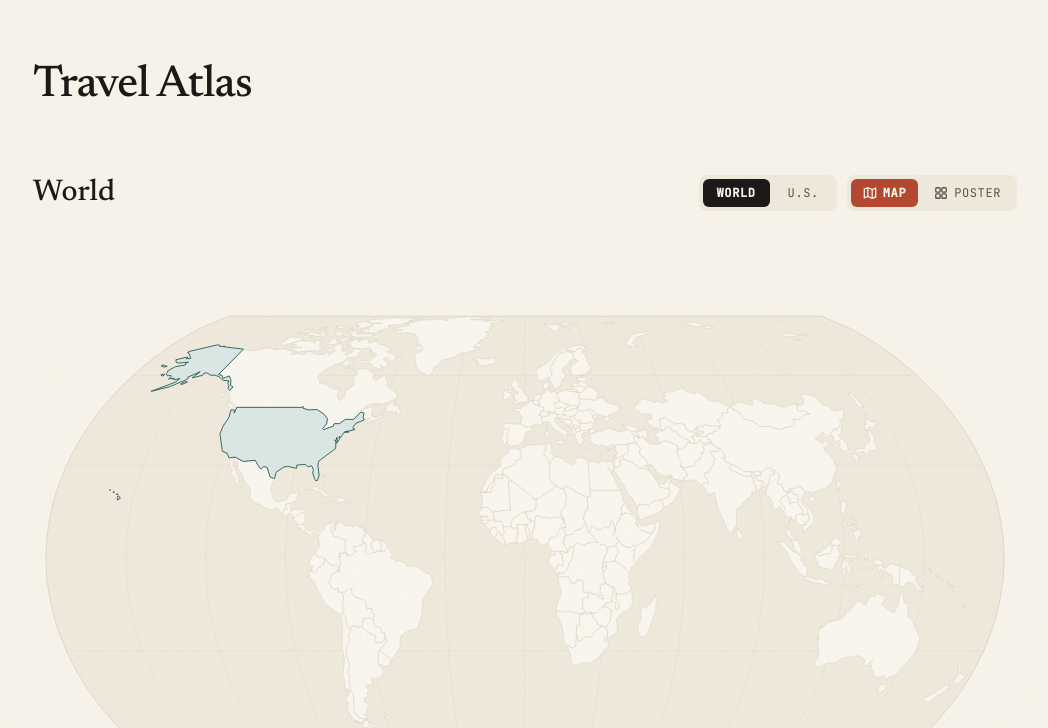
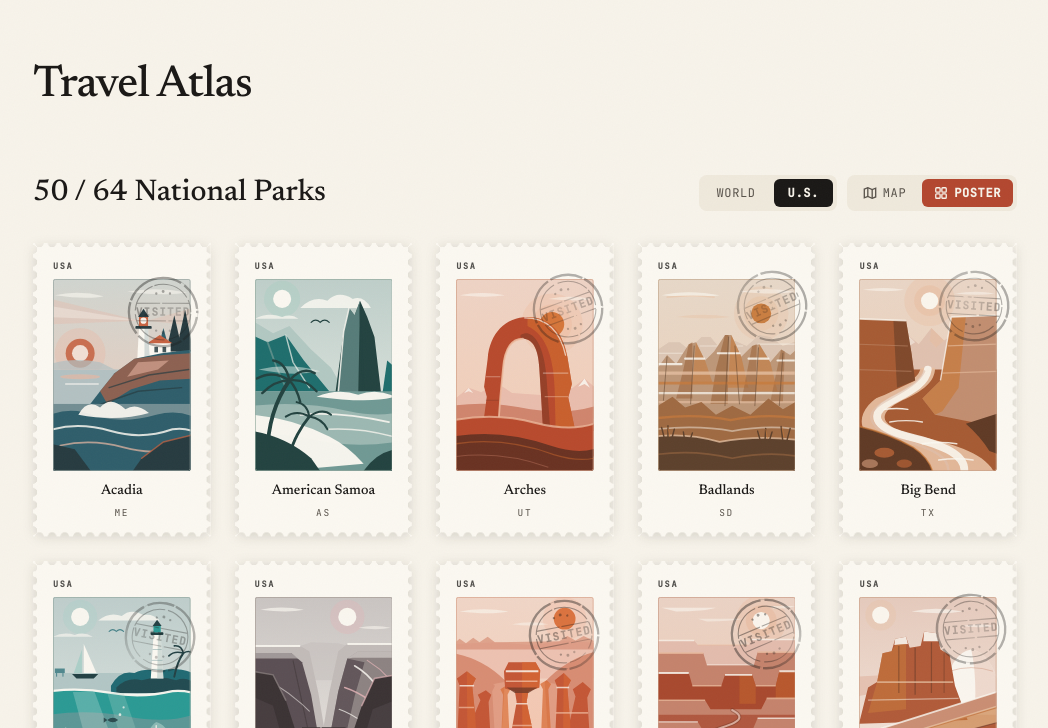
Before and after one commit to anujgtm1/anujgtm1.github.io, an Astro site: page /travel in a window 1280 px wide. Shown: the part 72-800 px from the top of the page, without its empty margins (115-1163 px from the left). Built offline with nearby package versions, Linux system fonts and the light colour scheme; Astro itself is replaced by a stand-in of ours.

Commit message:
feat(travel): default travel atlas to U.S. Poster Mode

```diff
--- a/src/components/UnifiedTravelAtlas.tsx
+++ b/src/components/UnifiedTravelAtlas.tsx
@@ -275,8 +275,8 @@ export default function UnifiedTravelAtlas(props: Props) {
   const graticule = buildNaturalEarthGraticule()
   const visitedCountrySet = new Set<string>(VISITED_COUNTRY_IDS)
 
-  const [scope, setScope] = createSignal<AtlasScope>("world")
-  const [viewMode, setViewMode] = createSignal<ViewMode>("map")
+  const [scope, setScope] = createSignal<AtlasScope>("us")
+  const [viewMode, setViewMode] = createSignal<ViewMode>("poster")
 
   // World scope state
   const [worldSelection, setWorldSelection] = createSignal<WorldSelection>(
```
Also changed, not shown: tests/e2e/site.test.mjs (+3 -1 lines).
